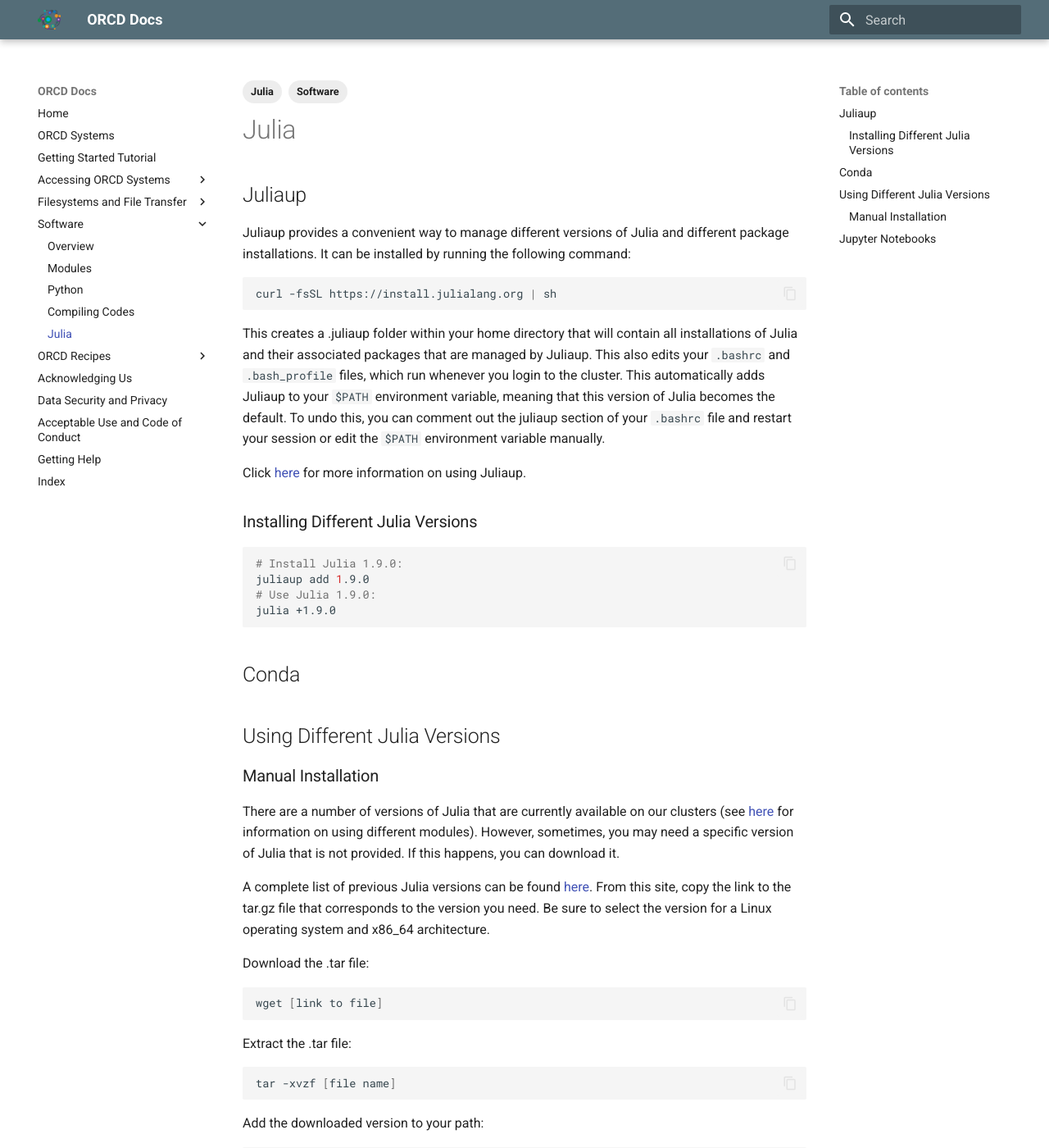
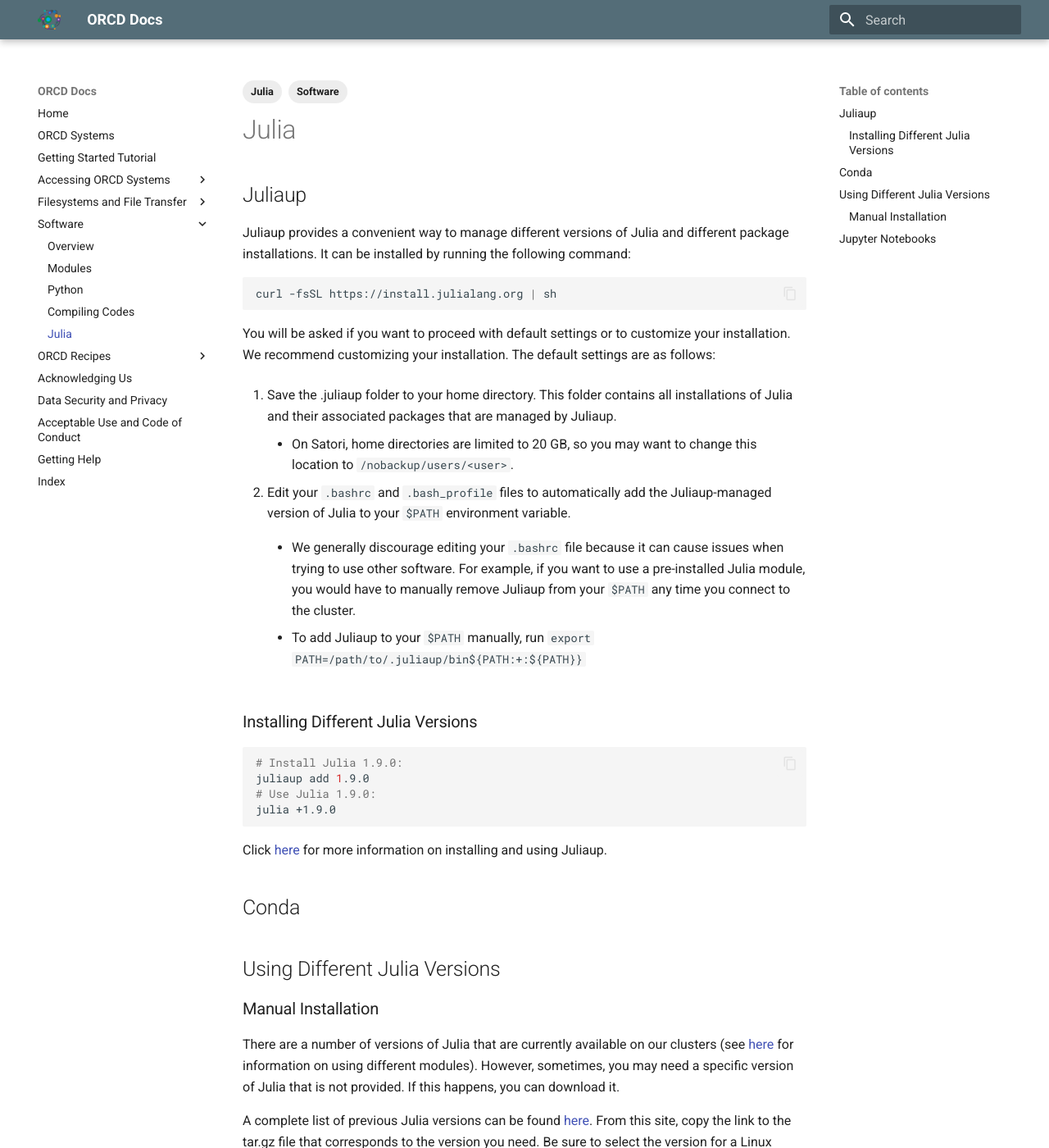
Before and after one commit to mit-orcd/orcd-docs-edit, an MkDocs documentation site: the page built from docs/software/julia.md, in a window 1280 px wide and 1400 px high. Shown: the whole window at 82% size. Built offline with MkDocs 1.6.1 and Material for MkDocs 9.7.7, drawn with Linux system fonts in a browser that asks for light colours.

Commit message:
updates on juliaup section

````diff
--- a/docs/software/julia.md
+++ b/docs/software/julia.md
@@ -14,9 +14,17 @@
 curl -fsSL https://install.julialang.org | sh
 ```
 
-This creates a .juliaup folder within your home directory that will contain all installations of Julia and their associated packages that are managed by Juliaup. This also edits your `.bashrc` and `.bash_profile` files, which run whenever you login to the cluster. This automatically adds Juliaup to your `$PATH` environment variable, meaning that this version of Julia becomes the default. To undo this, you can comment out the juliaup section of your `.bashrc` file and restart your session or edit the `$PATH` environment variable manually.
+You will be asked if you want to proceed with default settings or to customize your installation. We recommend customizing your installation. The default settings are as follows:
 
-Click [here](https://github.com/JuliaLang/juliaup) for more information on using Juliaup.
+1. Save the .juliaup folder to your home directory. This folder contains all installations of Julia and their associated packages that are managed by Juliaup.
+
+    - On Satori, home directories are limited to 20 GB, so you may want to change this location to `/nobackup/users/<user>`.
+
+2. Edit your `.bashrc` and `.bash_profile` files to automatically add the Juliaup-managed version of Julia to your `$PATH` environment variable.
+
+    - We generally discourage editing your `.bashrc` file because it can cause issues when trying to use other software. For example, if you want to use a pre-installed Julia module, you would have to manually remove Juliaup from your `$PATH` any time you connect to the cluster.
+
+    - To add Juliaup to your `$PATH` manually, run `export PATH=/path/to/.juliaup/bin${PATH:+:${PATH}}`
 
 ### Installing Different Julia Versions
 
@@ -26,6 +34,8 @@
 # Use Julia 1.9.0:
 julia +1.9.0
 ```
+
+Click [here](https://github.com/JuliaLang/juliaup) for more information on installing and using Juliaup.
 
 ## Conda
 
````
